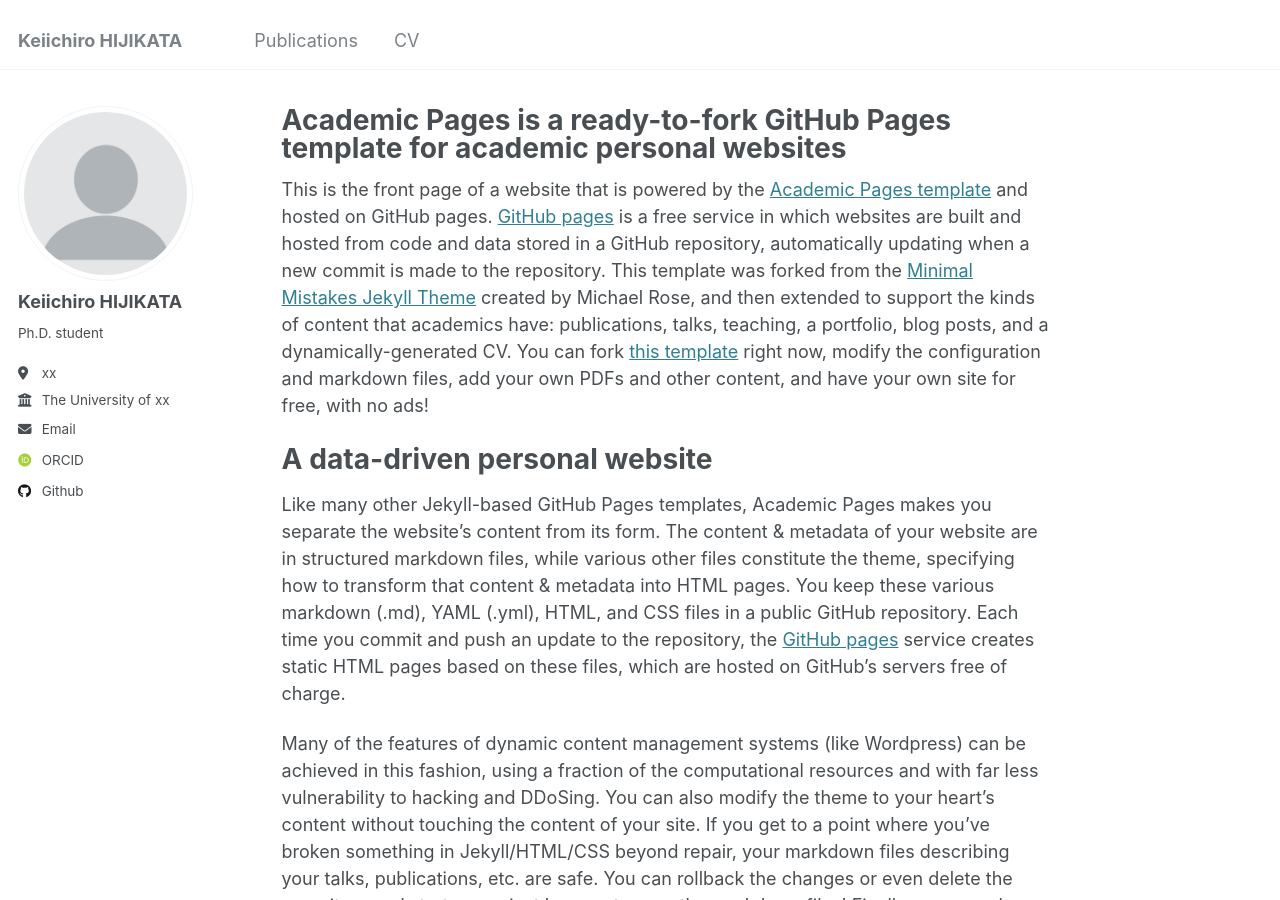
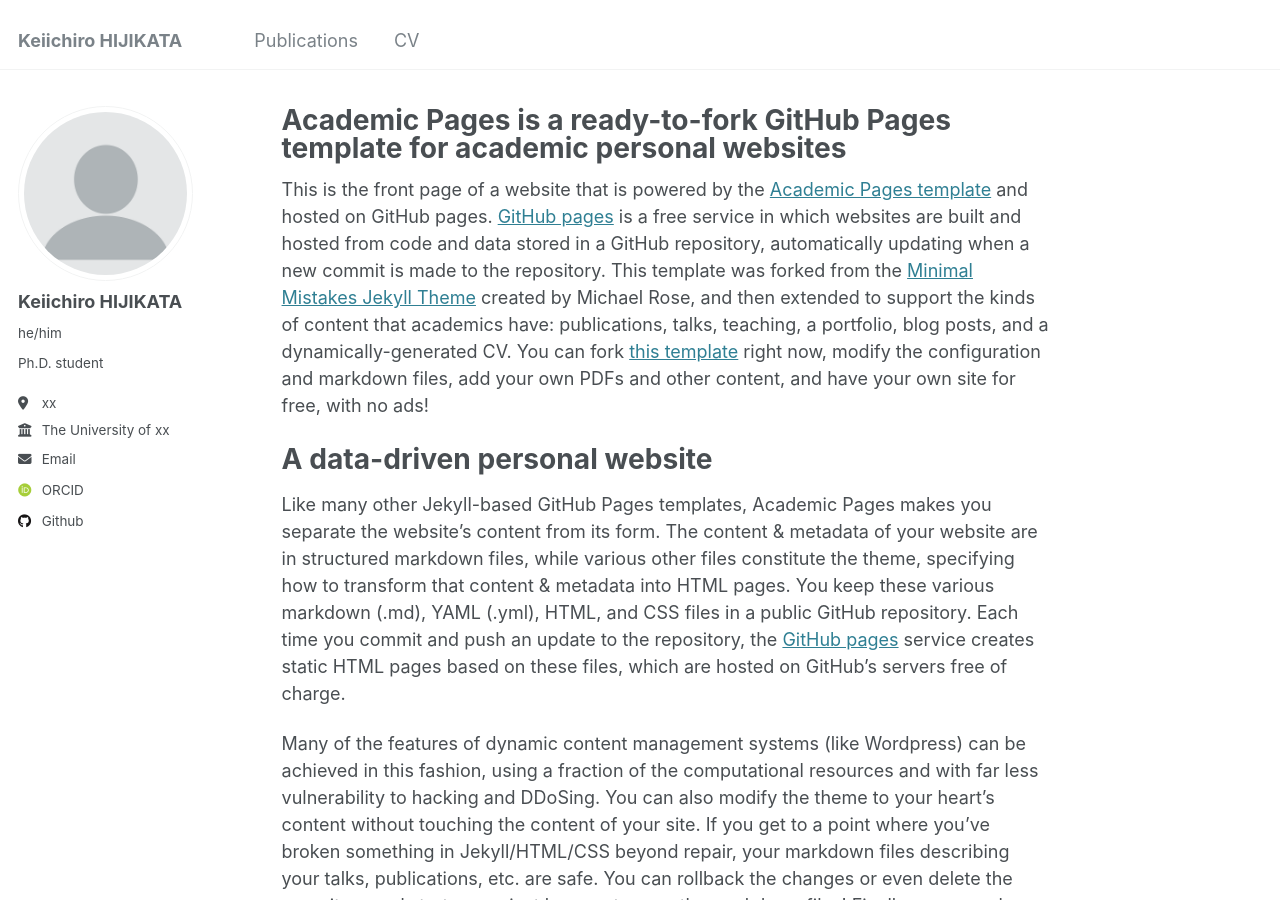
Before and after one commit to khijikata/khijikata.github.io, a Jekyll site: the page built from _pages/about.md, in a window 1280 px wide and 900 px high. Built offline with Jekyll 4.4.1, drawn with Linux system fonts in a browser that asks for light colours; some web fonts are replaced.

Commit message:
Update _config.yml

```diff
--- a/_config.yml
+++ b/_config.yml
@@ -23,7 +23,7 @@ author:
   # Biographic information
   avatar           : "profile.png"
   name             : "Keiichiro HIJIKATA"
-  pronouns         : # example: "she/her"
+  pronouns         : "he/him"
   bio              : "Ph.D. student"
   location         : "xx"
   employer         : "The University of xx"
@@ -34,7 +34,7 @@ author:
   arxiv            : # URL - Update with the correct link to your profile
   googlescholar    : # "https://scholar.google.com/citations?user=PS_CX0AAAAAJ"
   impactstory      : # URL
-  orcid            : "http://orcid.org/yourorcidurl"
+  orcid            : "http://orcid.org/0009-0005-1141-6583"
   semantic         : # URL
   pubmed           : # "https://www.ncbi.nlm.nih.gov/pubmed/?term=john+snow"
   researchgate     : # URL
```
